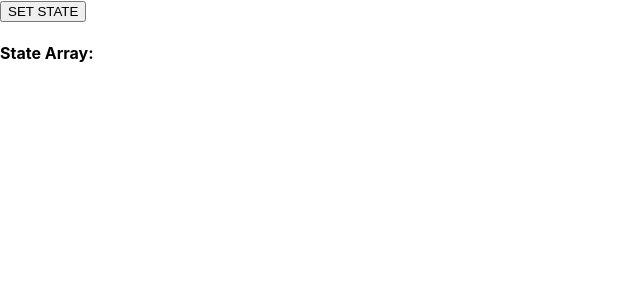
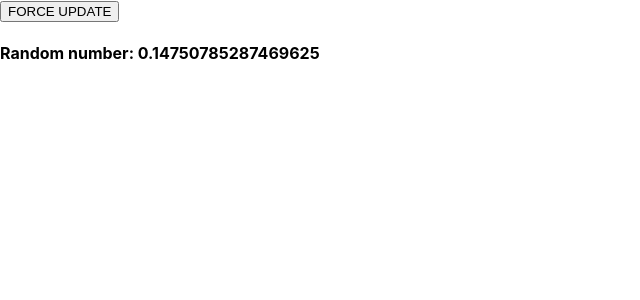
Before and after one commit to gustavopinho/curso-react-redux, a React (Create React App) app in the folder aula-01/my-app/: page / in a window 1280 px wide. Shown: the top 300 px of the page, without its empty margins (0-640 px from the left). Built offline with nearby package versions, Linux system fonts and the light colour scheme.

Commit message:
Forçar atualização

```diff
--- a/aula-01/my-app/src/App.js
+++ b/aula-01/my-app/src/App.js
@@ -3,29 +3,22 @@ import PropTypes from 'prop-types';
 import './App.css';
 
 class App extends React.Component {
-  constructor(props) {
-    super(props);
+  constructor() {
+    super();
 
-    this.state =  {
-      data: []
-    };
-
-    this.setStateHandle = this.setStateHandle.bind(this);
+    //this.forceUpdateHandler = this.forceUpdateHandler.bind(this);
   }
 
-  setStateHandle () {
-    let item = "setState ...";
-    let myArray = [...this.state.data];
-
-    myArray.push(item);
-    this.setState({data: myArray});
+  // Sintax experimental
+  forceUpdateHandler = () => {
+    this.forceUpdate();
   }
 
   render() {
     return (
       <div>
-        <button onClick={this.setStateHandle}>SET STATE</button>
-        <h4> State Array: {this.state.data}</h4>
+        <button onClick={ this.forceUpdateHandler}>FORCE UPDATE</button>
+        <h4> Random number: { Math.random() }</h4>
       </div>
     );
   }
```
Also changed, not shown: 1 other file (tests, documents, lock files or other folders).
